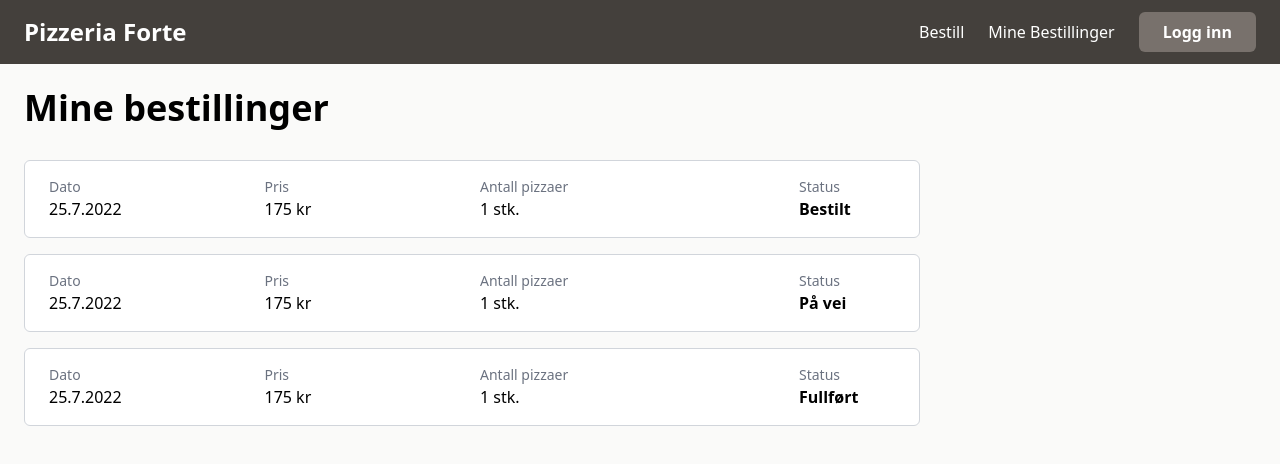
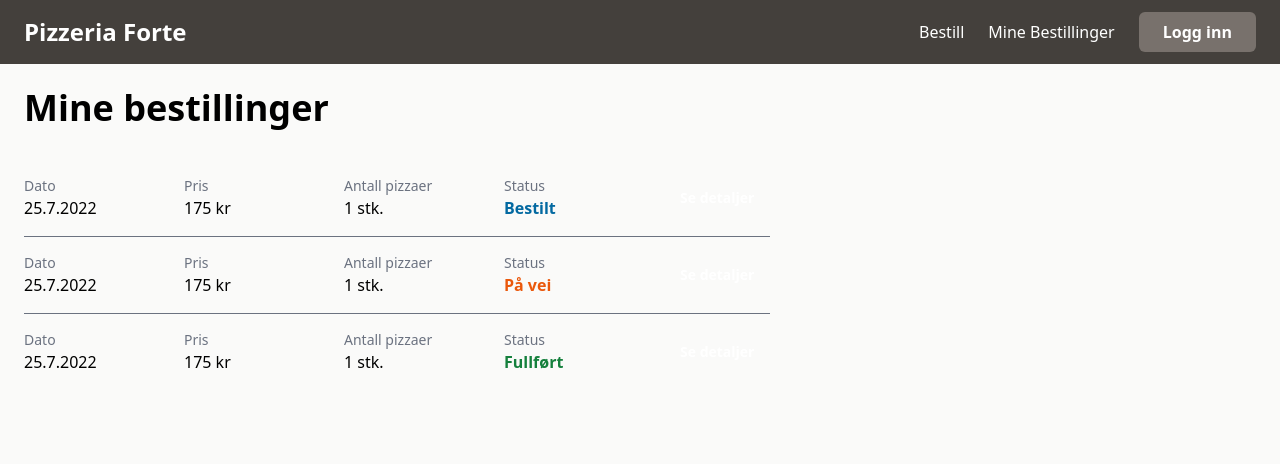
Before and after one commit to fortedigital/Developer-Academy-Frontend, a React (Create React App) app: page /mine-bestillinger in a window 1280 px wide. Shown: the top 464 px of the page. Built offline with nearby package versions, Linux system fonts and the light colour scheme.

Commit message:
Update OrderItem component

```diff
--- a/src/components/Button.tsx
+++ b/src/components/Button.tsx
@@ -16,14 +16,14 @@ export default function Button({
   return (
     <button
       onClick={onClick}
-      className={`rounded-md py-2 font-bold text-white
+      className={`flex-none rounded-md py-2 font-bold text-white
       ${size === "large" ? "px-6" : "px-4 py-2 text-sm"} ${
         variant === "primary"
           ? "bg-red-600 hover:bg-red-500 active:bg-red-700"
           : variant === "secondary"
           ? "bg-stone-500 hover:bg-stone-400 active:bg-stone-600"
           : variant === "outlined"
-          ? "border border-stone-600 bg-white text-stone-600 hover:bg-stone-100 active:bg-stone-200"
+          ? "border border-stone-600 bg-transparent text-stone-600 hover:bg-stone-100 active:bg-stone-200"
           : "text-stone-600 hover:bg-stone-100 active:bg-stone-200"
       }`}
     >
--- a/src/components/OrderCard.tsx
+++ /dev/null
@@ -1,48 +0,0 @@
-import React from "react";
-import { IOrder } from "../interfaces/order";
-
-type OrderCardProps = {
-  order: IOrder;
-};
-
-type FieldProps = {
-  label: string;
-  value: string;
-};
-
-const statusLabels = {
-  ORDERED: "Bestilt",
-  IN_PROGRESS: "På vei",
-  DELIVERED: "Fullført",
-};
-
-const Field = ({ label, value }: FieldProps) => (
-  <div className="">
-    <p className="text-sm text-gray-500">{label}</p>
-    <p>{value}</p>
-  </div>
-);
-
-// Ekstraoppgave: bytt farge basert på status
-/* ${
-    order.status === "ORDERED"
-      ? "text-sky-600"
-      : order.status === "IN_PROGRESS"
-      ? "text-orange-600"
-      : "text-green-700"
-  }
-*/
-
-export default function OrderCard({ order }: OrderCardProps) {
-  return (
-    <button className="grid max-w-4xl grid-cols-2 items-center gap-4 rounded-md border border-gray-300 bg-white py-4 px-6 text-left hover:shadow-md sm:grid-cols-4">
-      <Field label="Dato" value={order.date.toLocaleDateString("no-NB")} />
-      <Field label="Pris" value={`${order.price} kr`} />
-      <Field label="Antall pizzaer" value={`${order.items.length} stk.`} />
-      <div className="sm:w-24 sm:place-self-end">
-        <p className="text-sm text-gray-500">Status</p>
-        <p className={`font-bold`}>{statusLabels[order.status]}</p>
-      </div>
-    </button>
-  );
-}
--- /dev/null
+++ b/src/components/OrderItem.tsx
@@ -0,0 +1,61 @@
+import React from "react";
+import { IOrder } from "../interfaces/order";
+import Button from "./Button";
+
+type OrderCardProps = {
+  order: IOrder;
+};
+
+type FieldProps = {
+  label: string;
+  value: string;
+};
+
+const statusLabels = {
+  ORDERED: "Bestilt",
+  IN_PROGRESS: "På vei",
+  DELIVERED: "Fullført",
+};
+
+const Field = ({ label, value }: FieldProps) => (
+  <div className="w-24">
+    <p className="text-sm text-gray-500">{label}</p>
+    <p>{value}</p>
+  </div>
+);
+
+export default function OrderItem({ order }: OrderCardProps) {
+  return (
+    <div className="flex items-center gap-16 py-4 ">
+      <Field label="Dato" value={order.date.toLocaleDateString("no-NB")} />
+      <Field label="Pris" value={`${order.price} kr`} />
+      <Field label="Antall pizzaer" value={`${order.items.length} stk.`} />
+      <div className="w-24">
+        <p className="text-sm text-gray-500">Status</p>
+        <p
+          className={`font-bold ${
+            order.status === "ORDERED"
+              ? "text-sky-700"
+              : order.status === "IN_PROGRESS"
+              ? "text-orange-600"
+              : "text-green-700"
+          }`}
+        >
+          {statusLabels[order.status]}
+        </p>
+      </div>
+      <Button
+        onClick={() =>
+          alert(
+            "Bestilling: \n\n" +
+              order.items.map((item) => item + "\n").join("")
+          )
+        }
+        variant="ghost"
+        size="small"
+      >
+        Se detaljer
+      </Button>
+    </div>
+  );
+}
--- /dev/null
+++ b/src/data/dummyOrders.js
@@ -0,0 +1,26 @@
+export const dummyOrders = [
+  {
+    id: "43423",
+    orderedBy: "1278",
+    items: ["4bng43"],
+    price: 175,
+    date: new Date(),
+    status: "ORDERED",
+  },
+  {
+    id: "43423",
+    orderedBy: "1278",
+    items: ["4bng43"],
+    price: 175,
+    date: new Date(),
+    status: "IN_PROGRESS",
+  },
+  {
+    id: "43423",
+    orderedBy: "1278",
+    items: ["4bng43"],
+    price: 175,
+    date: new Date(),
+    status: "DELIVERED",
+  },
+];
--- a/src/data/dummyPizzas.js
+++ b/src/data/dummyPizzas.js
@@ -3,21 +3,25 @@ const dummyImage =
 
 export const dummyPizzas = [
   {
+    id: "id4727426",
     name: "Margarita (DUMMY)",
     price: 140,
     image: dummyImage,
   },
   {
+    id: "1244365",
     name: "Prosciutto (DUMMY)",
     price: 180,
     image: dummyImage,
   },
   {
+    id: "5643",
     name: "Funghi (DUMMY)",
     price: 160,
     image: dummyImage,
   },
   {
+    id: "g4567345",
     name: "Hawaii (DUMMY)",
     price: 175,
     image: dummyImage,
--- a/src/interfaces/pizza.ts
+++ b/src/interfaces/pizza.ts
@@ -1,4 +1,5 @@
 export interface IPizza {
+  id: string;
   name: string;
   price: number;
   image: string;
--- a/src/pages/MyOrders.tsx
+++ b/src/pages/MyOrders.tsx
@@ -1,43 +1,26 @@
-import React, { useState } from "react";
+import React, { useEffect, useState } from "react";
 import Heading from "../components/Heading";
-import OrderCard from "../components/OrderCard";
+import OrderItem from "../components/OrderItem";
 import { IOrder } from "../interfaces/order";
+import { dummyOrders } from "../data/dummyOrders";
 
 export default function MyOrders() {
-  const [orders, setOrders] = useState<IOrder[]>([
-    {
-      id: "43423",
-      orderedBy: "1278",
-      items: ["4bng43"],
-      price: 175,
-      date: new Date(),
-      status: "ORDERED",
-    },
-    {
-      id: "43423",
-      orderedBy: "1278",
-      items: ["4bng43"],
-      price: 175,
-      date: new Date(),
-      status: "IN_PROGRESS",
-    },
-    {
-      id: "43423",
-      orderedBy: "1278",
-      items: ["4bng43"],
-      price: 175,
-      date: new Date(),
-      status: "DELIVERED",
-    },
-  ]);
+  const [orders, setOrders] = useState<IOrder[]>([]);
+
+  useEffect(() => {
+    setOrders(dummyOrders as IOrder[]);
+  }, []);
 
   return (
     <div className="w-full p-6">
       <Heading>Mine bestillinger</Heading>
-      <div className="grid gap-4">
-        {orders.map((order, index) => (
-          <OrderCard order={order} key={index} />
-        ))}
+      <div className="flex gap-x-4">
+        <div className="grid grid-cols-1 divide-y divide-gray-500">
+          {orders.map((order, index) => (
+            <OrderItem order={order} key={index} />
+          ))}
+        </div>
+        {/* <div className="border border-gray-300 bg-white grow">Detaljer</div> */}
       </div>
     </div>
   );
```
